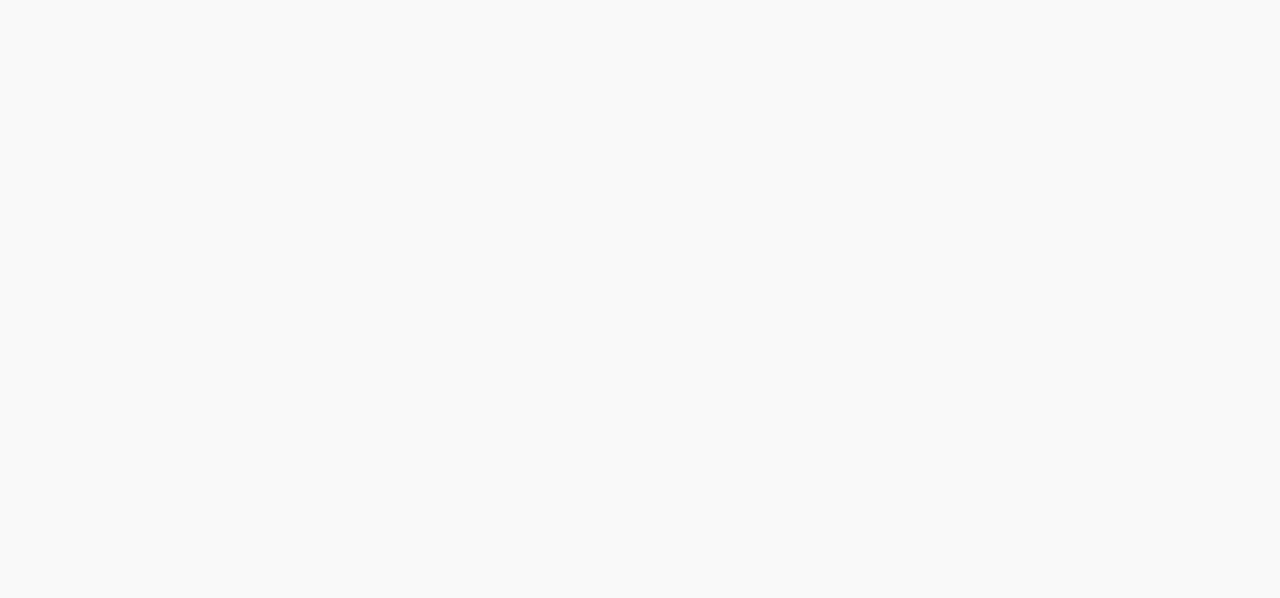
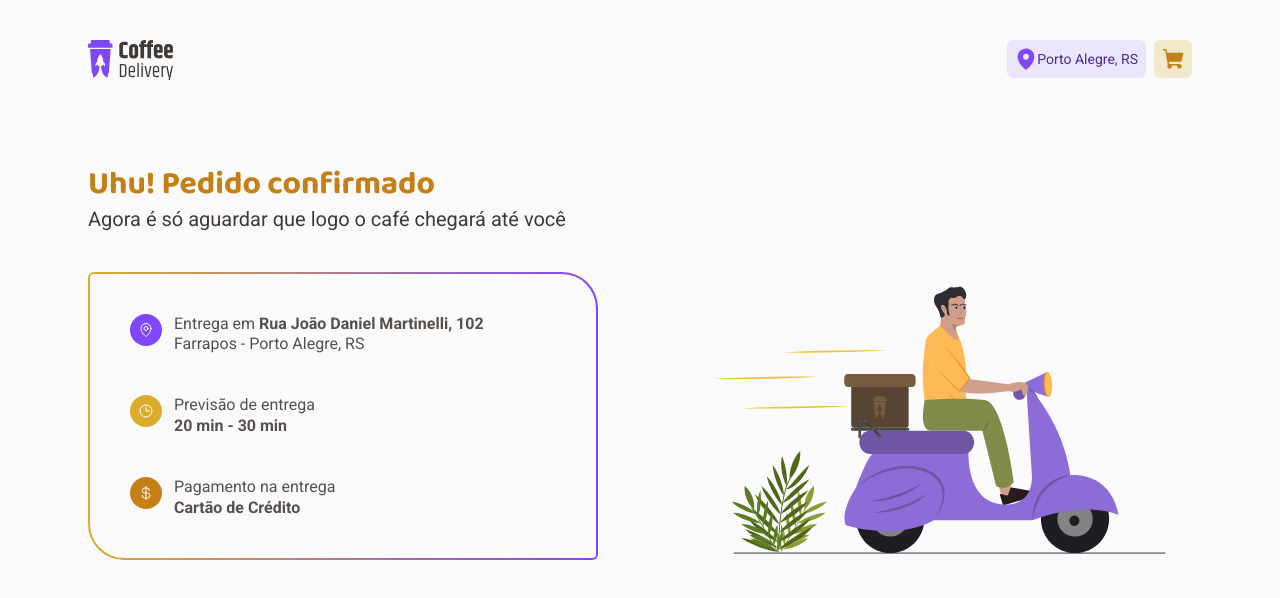
Before and after one commit to danield-dcc/coffee-delivery, a React (Vite) app: page /success in a window 1280 px wide. Before the commit this address had no page. Shown: the top 598 px of the page. Built offline with nearby package versions, Linux system fonts and the light colour scheme.

Commit message:
add success styled page

```diff
--- /dev/null
+++ b/src/pages/success/index.tsx
@@ -0,0 +1,66 @@
+import {
+  CarStatus,
+  CardContent,
+  CardIcon,
+  ConfirmationCard,
+  ConfirmationDescription,
+  ConfirmationImg,
+  ConfirmationTittle,
+  Container,
+  StatusCard,
+} from './styles'
+import SuccessImg from '../../assets/success/Illustration.svg'
+
+import { MapPin, Clock, CurrencyDollar } from 'phosphor-react'
+
+export function Success() {
+  return (
+    <Container>
+      <ConfirmationCard>
+        <ConfirmationTittle>Uhu! Pedido confirmado</ConfirmationTittle>
+
+        <ConfirmationDescription>
+          Agora é só aguardar que logo o café chegará até você
+        </ConfirmationDescription>
+
+        <StatusCard>
+          <CardContent>
+            <CardIcon iconColor="purple">
+              <MapPin />
+            </CardIcon>
+            <CarStatus>
+              <p>
+                Entrega em <strong>Rua João Daniel Martinelli, 102</strong>
+              </p>
+              <p>Farrapos - Porto Alegre, RS</p>
+            </CarStatus>
+          </CardContent>
+          <CardContent>
+            <CardIcon iconColor="yellow">
+              <Clock />
+            </CardIcon>
+            <CarStatus>
+              <p>Previsão de entrega</p>
+              <p>
+                <strong>20 min - 30 min</strong>
+              </p>
+            </CarStatus>
+          </CardContent>
+          <CardContent>
+            <CardIcon iconColor="yellowDark">
+              <CurrencyDollar />
+            </CardIcon>
+            <CarStatus>
+              <p>Pagamento na entrega</p>
+              <p>
+                <strong>Cartão de Crédito</strong>
+              </p>
+            </CarStatus>
+          </CardContent>
+        </StatusCard>
+      </ConfirmationCard>
+
+      <ConfirmationImg src={SuccessImg} alt="" />
+    </Container>
+  )
+}
--- /dev/null
+++ b/src/pages/success/styles.ts
@@ -0,0 +1,99 @@
+import styled from 'styled-components'
+
+export const Container = styled.div`
+  display: grid;
+  grid-template-columns: minmax(0, 527px) minmax(0, 492px);
+  gap: 6.375rem;
+  margin-top: 5rem;
+`
+
+export const ConfirmationCard = styled.div`
+  display: flex;
+  flex-direction: column;
+`
+export const ConfirmationTittle = styled.p`
+  font-family: 'Baloo 2';
+  font-size: ${(props) => props.theme.title.fontSize.l};
+  font-weight: 700;
+  line-height: ${(props) => props.theme.title.lineHeight.default};
+  color: ${(props) => props.theme.yellowDark};
+`
+
+export const ConfirmationDescription = styled.p`
+  font-family: ${(props) => props.theme.fontFamily.Text};
+  font-size: ${(props) => props.theme.text.fontSize.l};
+  font-weight: ${(props) => props.theme.text.weight.l};
+  line-height: ${(props) => props.theme.text.lineHeight.l};
+  color: ${(props) => props.theme.baseSubtitle};
+
+  margin-bottom: 2.5rem;
+`
+
+export const StatusCard = styled.div`
+  display: flex;
+  flex-direction: column;
+  padding: 2.5rem;
+
+  background:
+    linear-gradient(
+        ${(props) => props.theme.background},
+        ${(props) => props.theme.background}
+      )
+      padding-box,
+    linear-gradient(to right, #dbac2c, #8047f8) border-box;
+  border-radius: 6px 36px 6px 36px;
+  border: 2px solid transparent;
+`
+
+export const CardContent = styled.div`
+  display: flex;
+  gap: 0.75rem;
+  margin-bottom: 2.5rem;
+
+  &:last-child {
+    margin-bottom: 0;
+  }
+`
+
+export type CardIconColors = 'purple' | 'yellow' | 'yellowDark'
+
+interface CardIconProps {
+  iconColor: CardIconColors
+}
+
+const IconsVariants = {
+  yellowDark: '#C47F17',
+  yellow: '#DBAC2C',
+  purple: '#8047F8',
+}
+
+export const CardIcon = styled.div<CardIconProps>`
+  display: flex;
+  align-items: center;
+  justify-content: center;
+  height: 2rem;
+  width: 2rem;
+  border-radius: 16px;
+
+  background-color: ${(props) => IconsVariants[props.iconColor]};
+
+  svg {
+    width: 1rem;
+    height: 1rem;
+    color: ${(props) => props.theme.white};
+  }
+`
+
+export const CarStatus = styled.div`
+  p {
+    font-family: ${(props) => props.theme.fontFamily.Text};
+    font-size: ${(props) => props.theme.text.fontSize.m};
+    font-weight: ${(props) => props.theme.text.weight.m};
+    line-height: ${(props) => props.theme.text.lineHeight.m};
+    color: ${(props) => props.theme.baseText};
+  }
+`
+
+export const ConfirmationImg = styled.img`
+  margin-top: 6.875rem;
+`
--- a/src/routes/router.tsx
+++ b/src/routes/router.tsx
@@ -2,6 +2,7 @@ import { Route, Routes } from 'react-router-dom'
 import { DefaultLayout } from '../Layout/DefautlLayout'
 import { Home } from '../pages/home'
 import { Checkout } from '../pages/checkout'
+import { Success } from '../pages/success'
 
 export function Router() {
   return (
@@ -9,6 +10,7 @@ export function Router() {
       <Route path="/" element={<DefaultLayout />}>
         <Route path="/" element={<Home />} />
         <Route path="/checkout" element={<Checkout />} />
+        <Route path="/success" element={<Success />} />
       </Route>
     </Routes>
   )
```
Also changed, not shown: src/assets/success/Illustration.svg (added).
